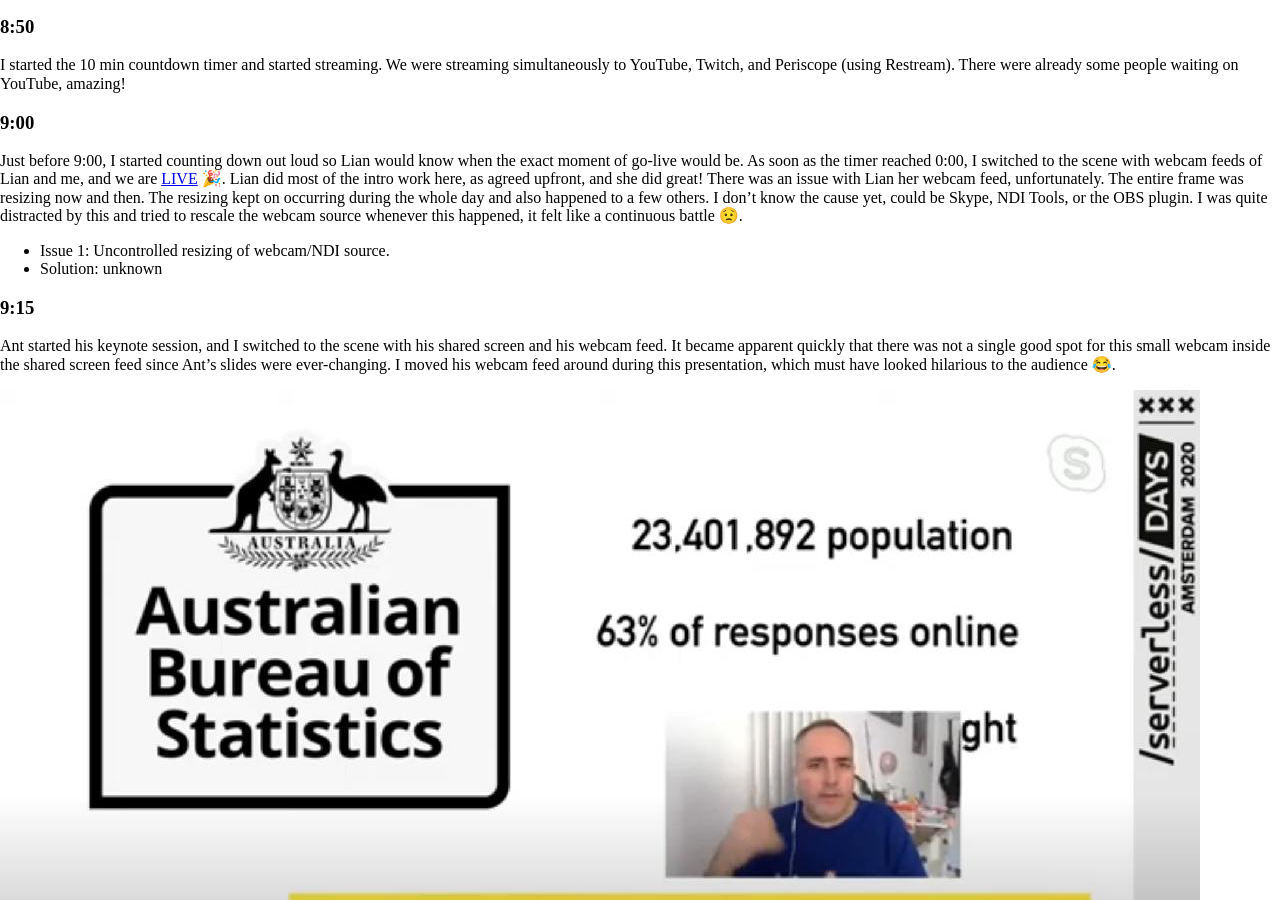
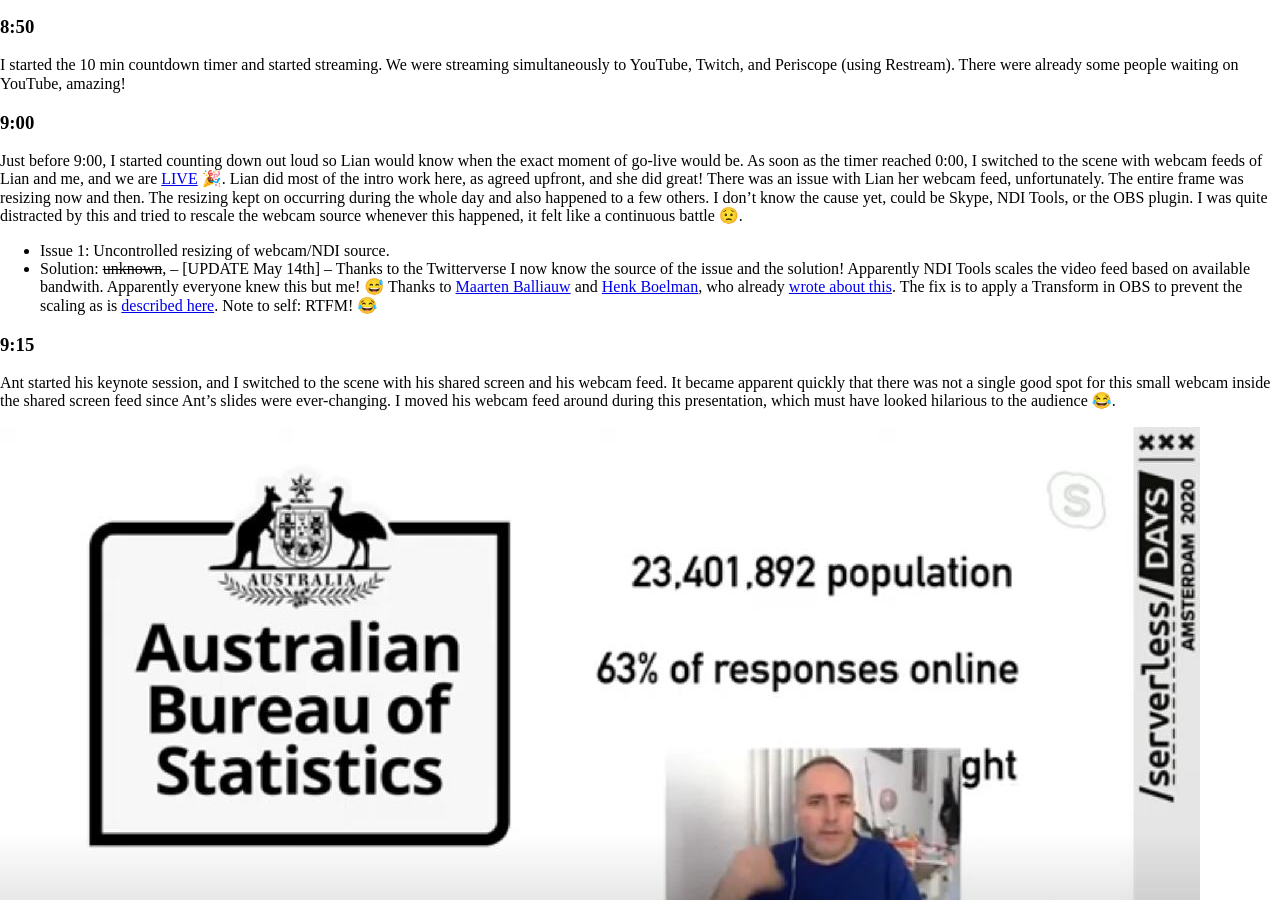
Before and after one commit to marcduiker/marcduiker.github.io, a Jekyll site: the page built from _posts/2020-05-12-serverlessdays-amsterdam-post-mortem.md, in a window 1280 px wide and 900 px high, scrolled down 7309 px. Built offline with Jekyll 4.4.1, drawn with Linux system fonts in a browser that asks for light colours; nearby versions of some CDN libraries.

Commit message:
Added solution for resizing NDI sources

```diff
--- a/_posts/2020-05-12-serverlessdays-amsterdam-post-mortem.md
+++ b/_posts/2020-05-12-serverlessdays-amsterdam-post-mortem.md
@@ -88,7 +88,8 @@
 Just before 9:00, I started counting down out loud so Lian would know when the exact moment of go-live would be. As soon as the timer reached 0:00, I switched to the scene with webcam feeds of Lian and me, and we are [LIVE](https://www.youtube.com/watch?v=cqaewpYtYTA&t=595s) 🎉. Lian did most of the intro work here, as agreed upfront, and she did great! There was an issue with Lian her webcam feed, unfortunately. The entire frame was resizing now and then. The resizing kept on occurring during the whole day and also happened to a few others. I don't know the cause yet, could be Skype, NDI Tools, or the OBS plugin. I was quite distracted by this and tried to rescale the webcam source whenever this happened, it felt like a continuous battle 😟.
 
 - Issue 1: Uncontrolled resizing of webcam/NDI source.
-- Solution: unknown
+- Solution: ~~unknown~~, -- [UPDATE May 14th] --
+Thanks to the Twitterverse I now know the source of the issue and the solution! Apparently NDI Tools scales the video feed based on available bandwith. Apparently everyone knew this but me! 😅 Thanks to [Maarten Balliauw](https://twitter.com/maartenballiauw) and [Henk Boelman](https://twitter.com/hboelman), who already [wrote about this](https://www.henkboelman.com/articles/online-meetups-with-obs-and-skype/). The fix is to apply a Transform in OBS to prevent the scaling as is [described here](https://support.skype.com/en/faq/FA34853/what-is-skype-for-content-creators). Note to self: RTFM! 😂
 
 ### 9:15
 
```
